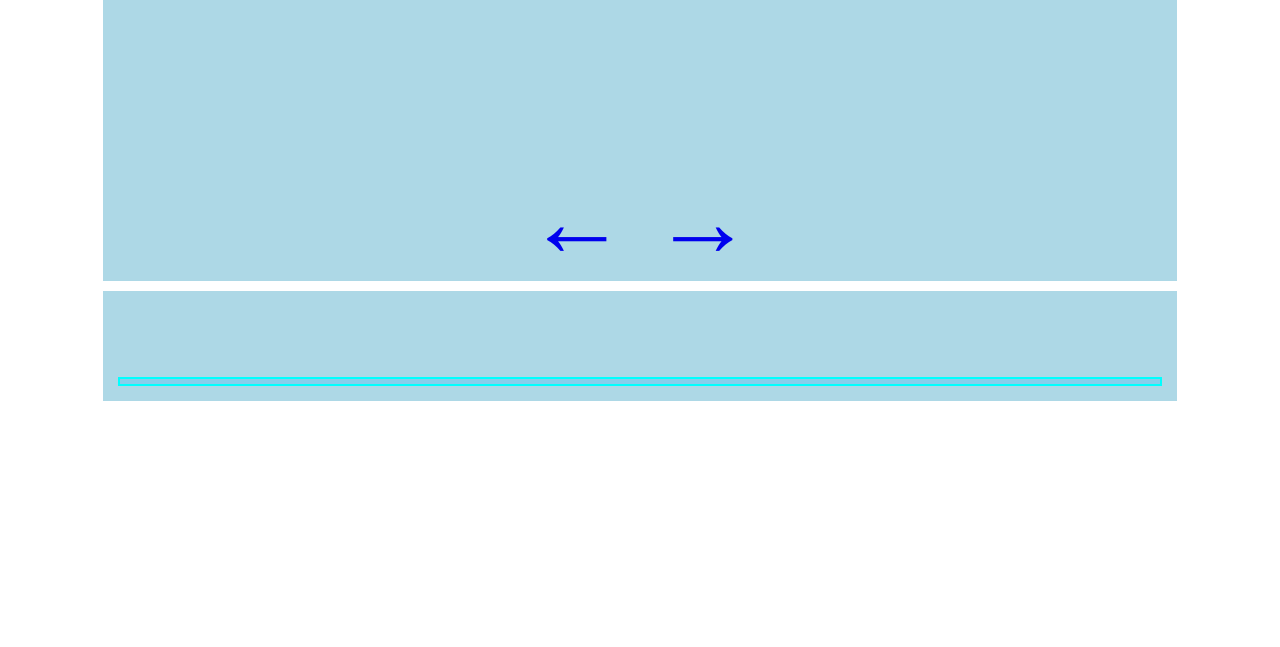
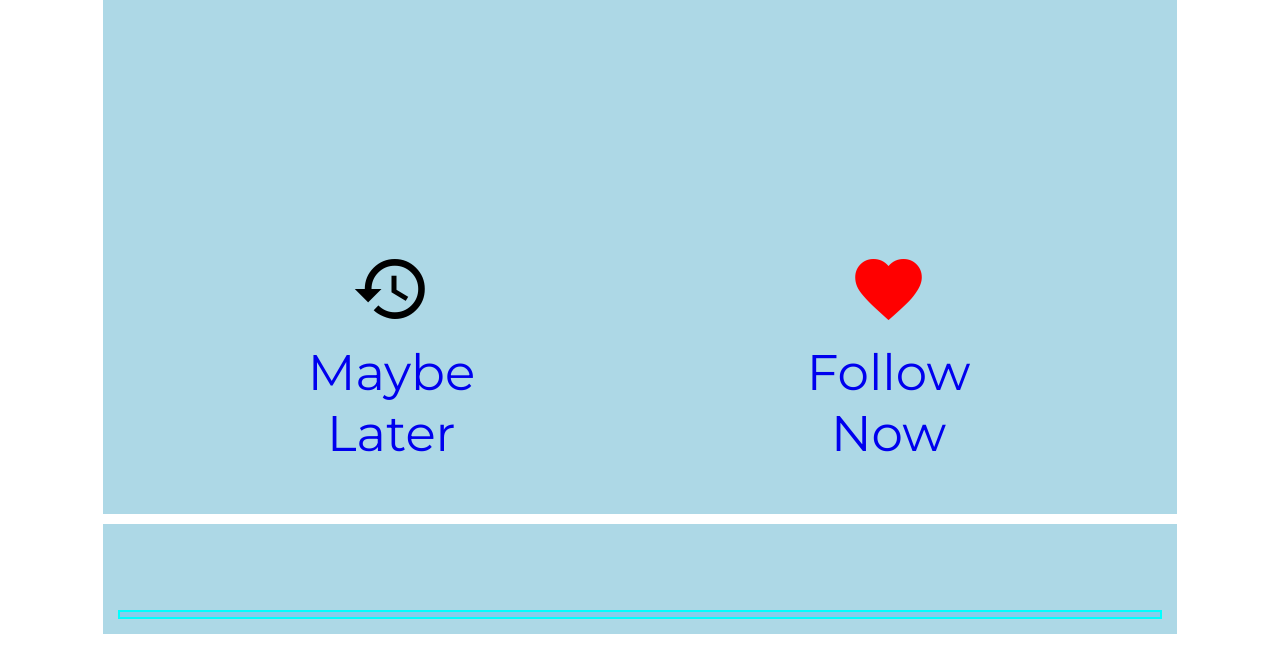
Before and after one commit to ncss/projects-2018-2, a Python web app: template templates/index.html in a window 1280 px wide. Shown: the part 214-861 px from the top of the page. Before the commit the page ends 615 px from the top, so only its background shows below. Run offline with Jinja, Linux system fonts and the light colour scheme; the template is opened without the code that fills it, so the values that code supplies are empty.

Commit message:
Add icons to button

```diff
--- a/static/main.css
+++ b/static/main.css
@@ -93,6 +93,22 @@ a {
 	text-decoration: none;
 }
 
+#leftarrow {
+	font-size: 50px;
+}
+
+#rightarrow {
+	font-size: 50px;
+}
+
+.swipebox{
+	display: grid;
+	grid-template-columns: 50% 50%;
+	text-align: center;
+	margin-top: 50px;
+	padding: 40px;
+	font-family: 'Montserrat', sans-serif;
+}
 
 .chinder-title {
 	display: inline-block;
--- a/templates/index.html
+++ b/templates/index.html
@@ -4,6 +4,7 @@
 <meta charset="utf-8">
 <title>Home</title>
 <link href="/static/main.css" rel="stylesheet">
+<link href="https://fonts.googleapis.com/icon?family=Material+Icons" rel="stylesheet">
 <link href="https://fonts.googleapis.com/css?family=Comfortaa|Lora|Montserrat" rel="stylesheet">
 <link href="https://fonts.googleapis.com/icon?family=Material+Icons"
       rel="stylesheet">
@@ -24,9 +25,10 @@
     <img src="{{charity._logo}}" class="icon" id = "charitylogo">
     </p>
     <p class="center">
-    <a id = "leftarrow" href="/swipe/{{charity._id}}/left/">&#8592;</a>
-    <a id = "rightarrow" href="/swipe/{{charity._id}}/right/">&#8594;</a>
-
+      <div class = "swipebox">
+        <div><a id = "leftarrow" href="/swipe/{{charity._id}}/left/"><i class="material-icons" style="font-size:80px;color:black">restore</i><br>Maybe<br>Later</a></div>
+        <div><a id = "rightarrow" href="/swipe/{{charity._id}}/right/"><i class="material-icons" style="font-size:80px;color:red">favorite</i><br>Follow<br>Now</a></div>
+      </div>
     </p>
     </section>
 
```
